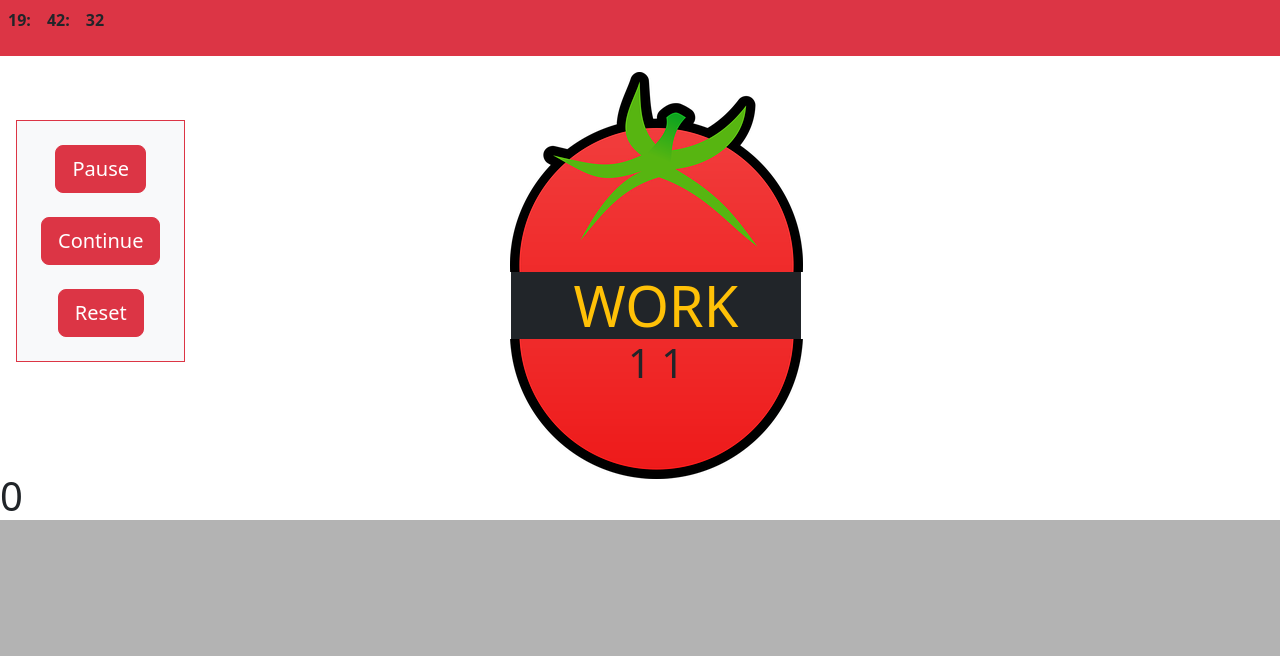
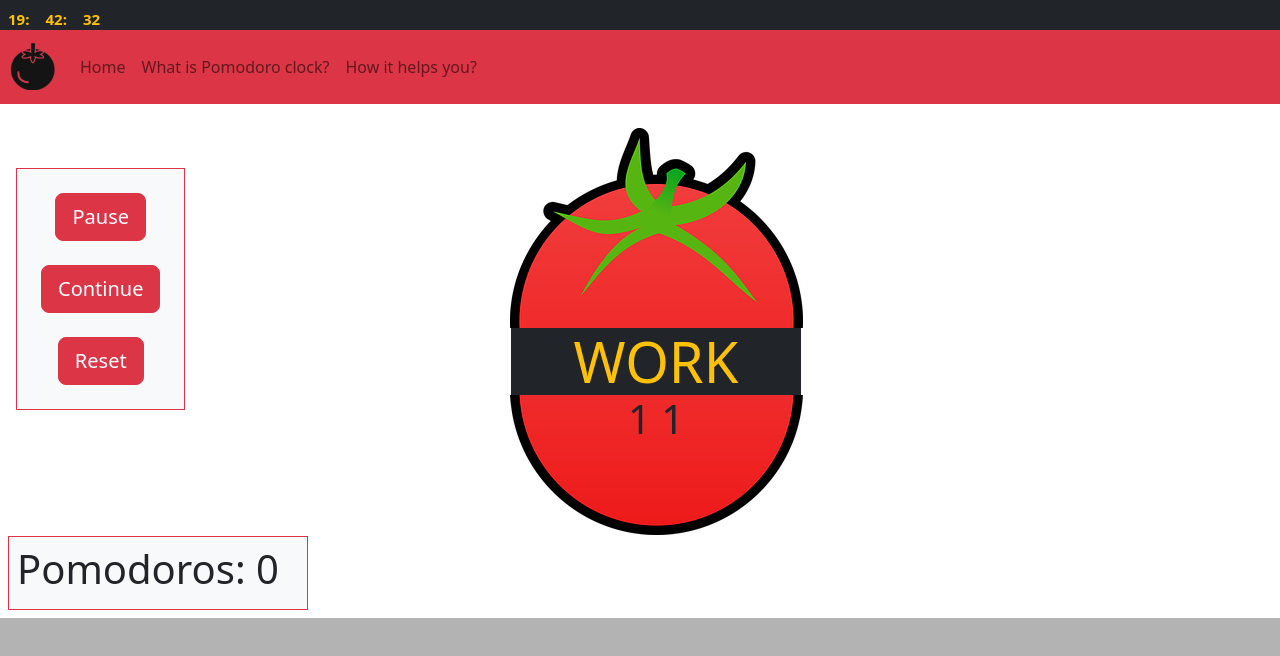
Before and after one commit to FatGaragem/Pomodoro-Clock, a plain HTML site: page index.html in a window 1280 px wide. Drawn offline with Linux system fonts and the light colour scheme.

Commit message:
logo, navbar, pomodoro-count

```diff
--- a/index.html
+++ b/index.html
@@ -15,14 +15,36 @@
 
 
 
-<div class="bg-danger d-block">
-<ul class="relogio d-inline-flex text-center p-0 ">
-    <li class="relogio p-2 align-baseline"><span id="hor">#</span>:</li>
-    <li class="relogio p-2 b"><span id="min">#</span>:</li>
+<div id="clock" class="bg-dark text-warning d-block">
+<ul class="relogio d-inline-flex text-center p-0 mt-0 ">
+    <li class="relogio p-2 mt-0"><span id="hor">#</span>:</li>
+    <li class="relogio p-2"><span id="min">#</span>:</li>
     <li class="relogio p-2"><span id="seg">#</span></li>
 </ul>
 </div>
 
+<!-- NAVBAR START-->
+
+<nav class="navbar navbar-expand-lg navbar-light bg-danger">
+    <a class="navbar-brand" href="#"><img src="img/logo.png" alt=""></a>
+    <button class="navbar-toggler" type="button" data-toggle="collapse" data-target="#navbarNav" aria-controls="navbarNav" aria-expanded="false" aria-label="Toggle navigation">
+      <span class="navbar-toggler-icon"></span>
+    </button>
+    <div class="collapse navbar-collapse" id="navbarNav">
+      <ul class="navbar-nav">
+        <li class="nav-item active">
+          <a class="nav-link" href="#">Home</a>
+        </li>
+        <li class="nav-item">
+          <a class="nav-link" href="#">What is Pomodoro clock?</a>
+        </li>
+        <li class="nav-item">
+          <a class="nav-link" href="#">How it helps you?</a>
+        </li>
+      </ul>
+    </div>
+  </nav>
+<!-- NAVBAR END-->
 
 <div id="menu" class="mt-5 text-center p-3">
     <ul class=" float-left p-2 border border-danger bg-light">
@@ -34,19 +56,23 @@
     </div>
 
 
-<div class="container mt-3">
+<div class="container mt-4">
 <div class="col w-50 mx-auto p-0 ">
 <ul class="text-center">
 <div class=""><img src="img/tomato-top.png" alt=""></div>
 <li class="bg-danger"></li>
 <li id="work" class="p-0 mx-auto text-warning bg-dark h-50 "><h1 id="h1W" class="p-0 display-4 m-0">#</h1></li>
 <li id="tomato-bottom"><h1 class=""><span id="minW">#</span> <span id="segW"></span></h1></li>
-
 </ul>
 </div>
 </div>
 
-<h1 id="mark">MARK</h1>
+<div class="pomodorosCont border  d-inline-flex p-2 m-2 border border-danger bg-light">
+
+    <h1>Pomodoros:  <span id="mark"></span></h1>
+
+</div>
+
 
 
 
--- a/style.css
+++ b/style.css
@@ -45,4 +45,19 @@ html{
 
 .relogio{
     font-weight: bolder;
+    font-size: 15px;
+    ;
 }
+
+.pomodorosCont{
+    min-width: 300px;
+}
+
+#clock{
+    height: 30px;
+
+}
+
+.navbar-brand{
+    margin-left: 10px;
+}
```
Also changed, not shown: img/logo.png (added), 1 other file.
